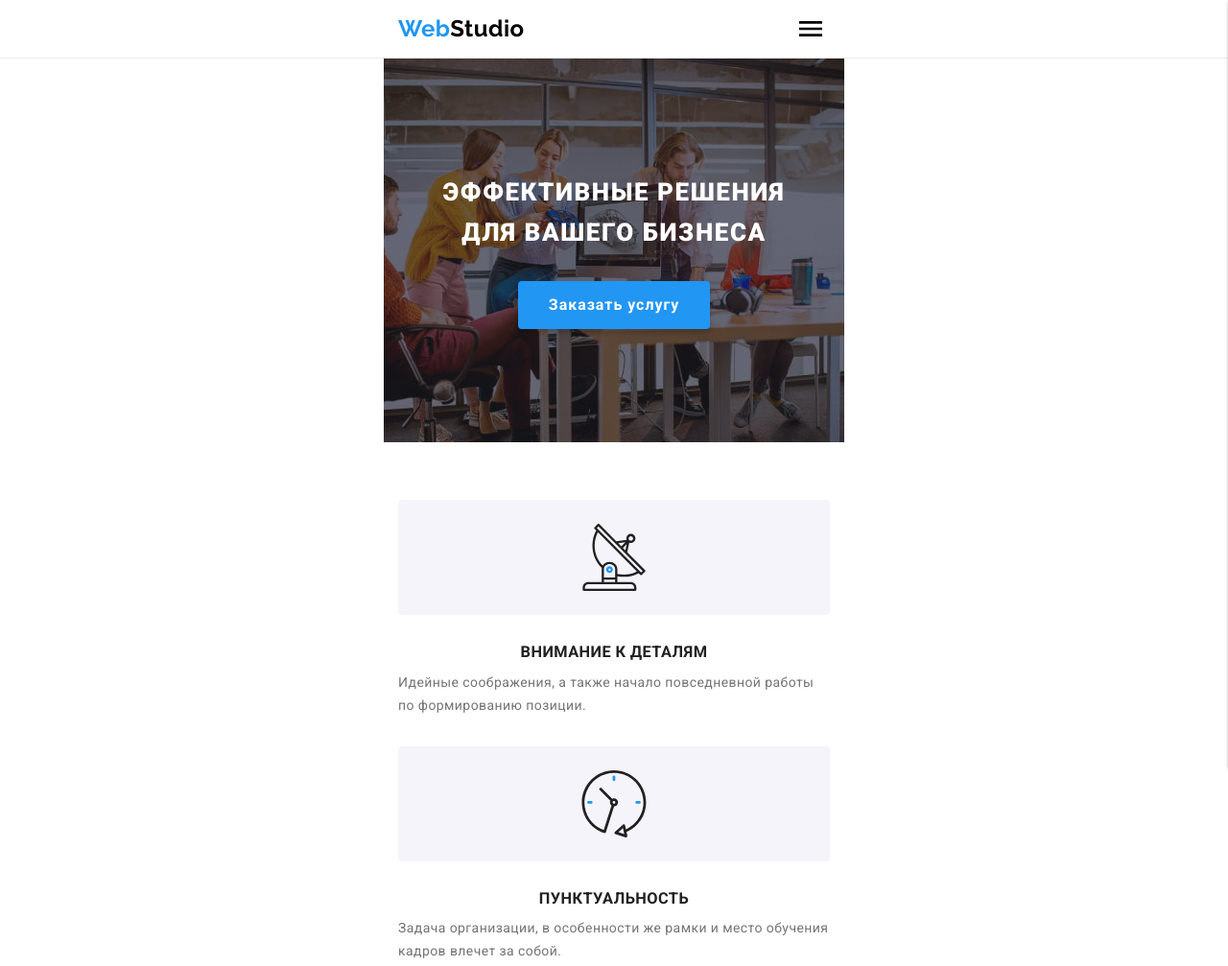
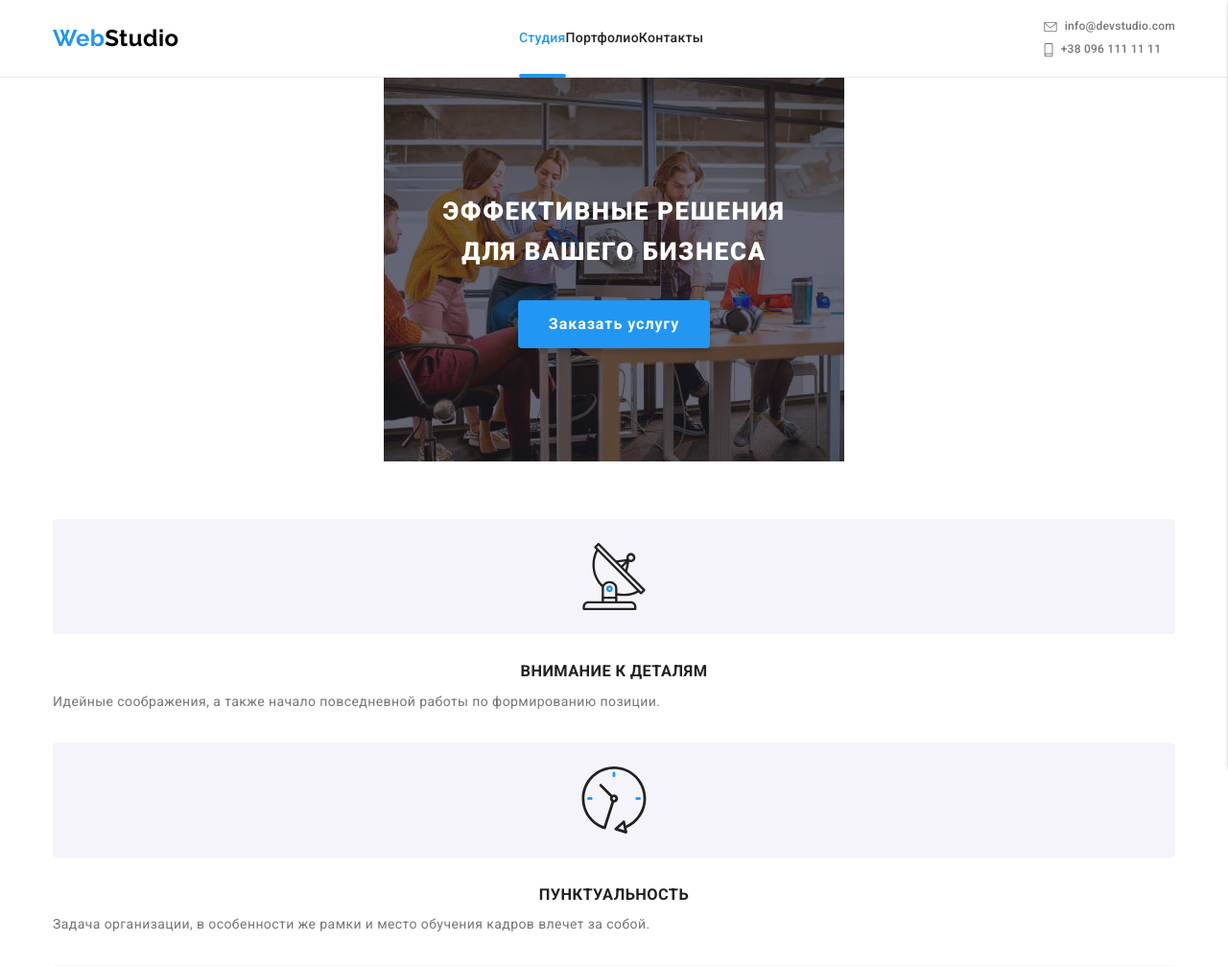
Before and after one commit to kristina-salnyk/web-studio, a plain HTML site: page index.html in a window 1280 px wide. Shown: the top 1007 px of the page at 96% size. Drawn offline with Linux system fonts and the light colour scheme.

Commit message:
Edited styles

```diff
--- a/index.html
+++ b/index.html
@@ -15,19 +15,13 @@
   <body>
     <!-- Header -->
     <header class="page-header">
-      <div class="container container--centered page-header__container">
-        <!-- Navigation -->
-        <nav class="nav">
+      <div class="container page-header__container container--centered">
         <a class="logo" href="./index.html"
           >Web<span class="logo__text logo__text--black">Studio</span>
         </a>
 
-          <button class="nav__btn nav__btn--open" type="button" data-menu-open>
-            <svg class="nav__icon" width="24" height="16">
-              <use href="./images/icons.svg#menu"></use>
-            </svg>
-          </button>
-
+        <!-- Navigation -->
+        <nav class="nav">
           <!-- Pages -->
           <ul class="pages nav__pages">
             <li class="pages__item">
@@ -42,11 +36,17 @@
           </ul>
         </nav>
 
+        <button class="page-header__btn page-header__btn--open" type="button" data-menu-open>
+          <svg class="page-header__icon" width="24" height="16">
+            <use href="./images/icons.svg#menu"></use>
+          </svg>
+        </button>
+
         <!--Connection -->
         <ul class="connection page-header__connection">
           <li class="connection__item">
             <a class="link connection__link" href="mailto:info@devstudio.com">
-              <svg class="connection__icon" width="16" height="12">
+              <svg class="connection__icon connection__icon--envelope">
                 <use href="./images/icons.svg#envelope"></use>
               </svg>
               info@devstudio.com
@@ -54,7 +54,7 @@
           </li>
           <li class="connection__item">
             <a class="link connection__link" href="tel:+380961111111">
-              <svg class="connection__icon" width="10" height="16">
+              <svg class="connection__icon connection__icon--smartphone">
                 <use href="./images/icons.svg#smartphone"></use>
               </svg>
               +38 096 111 11 11
@@ -521,11 +521,28 @@
 
     <!-- Mobile Nav -->
     <div class="mobile-menu mobile-menu--is-hidden" data-menu>
+      <div class="container container--centered">
         <button class="mobile-menu__btn mobile-menu__btn--close" data-menu-close>
           <svg class="mobile-menu__icon" width="18" height="18">
             <use href="./images/icons.svg#close"></use>
           </svg>
         </button>
+
+        <!-- Pages -->
+        <nav class="nav mobile-menu__nav">
+          <ul class="pages nav__pages pages--mobile">
+            <li class="pages__item">
+              <a class="link pages__link pages__link--current" href="./index.html">Студия</a>
+            </li>
+            <li class="pages__item">
+              <a class="link pages__link" href="./portfolio.html">Портфолио</a>
+            </li>
+            <li class="pages__item">
+              <a class="link pages__link" href="#">Контакты</a>
+            </li>
+          </ul>
+        </nav>
+      </div>
     </div>
 
     <!-- Backdrop -->
--- a/sass/components/_connection.scss
+++ b/sass/components/_connection.scss
@@ -1,3 +1,34 @@
 .connection {
-  display: none;
+  font-weight: 500;
+  font-size: 12px;
+  line-height: 1.14;
+  letter-spacing: 0.02em;
 }
+
+.connection__link {
+  display: flex;
+  align-items: center;
+
+  color: getTextColor('primary');
+}
+
+.connection__icon {
+  margin-right: 8px;
+  fill: currentColor;
+}
+
+.connection__item:not(:first-child) {
+  padding-top: 10px;
+}
+
+.connection__icon {
+  &--envelope {
+    width: 14px;
+    height: 10px;
+  }
+
+  &--smartphone {
+    width: 10px;
+    height: 14px;
+  }
+}
--- a/sass/components/_container.scss
+++ b/sass/components/_container.scss
@@ -1,9 +1,25 @@
 .container {
   @include setXPadding(15px);
-
-  max-width: 480px;
 
   &--centered {
     @extend %x-margin-centered;
   }
+
+  @include setForMobile {
+    max-width: map-get($breakpoints, 'mobile');
+  }
+
+  @include setForTablet {
+    max-width: map-get($breakpoints, 'tablet');
+  }
+
+  @include setForDesktop {
+    max-width: map-get($breakpoints, 'desktop');
+  }
 }
+
+.page-header__container {
+  display: flex;
+  align-items: center;
+  justify-content: space-between;
+}
--- a/sass/components/_mobile-menu.scss
+++ b/sass/components/_mobile-menu.scss
@@ -1,4 +1,5 @@
 .mobile-menu {
+  @extend %x-margin-centered;
   padding: 48px 40px;
 
   position: fixed;
--- a/sass/components/_nav.scss
+++ b/sass/components/_nav.scss
@@ -1,23 +1,5 @@
 .nav {
-  @include setYPadding(10px);
+  display: block;
 
-  @extend %flex-space-between;
+  max-width: 294px;
 }
-
-.nav__btn {
-  &--open {
-    padding: 12px 8px;
-
-    border: none;
-    background-color: transparent;
-
-    &:hover,
-    &:focus {
-      color: getAccentColor('primary');
-    }
-  }
-}
-
-.nav__icon {
-  fill: currentColor;
-}
--- a/sass/components/_page-header.scss
+++ b/sass/components/_page-header.scss
@@ -1,5 +1,30 @@
 .page-header {
   border-bottom: 1px solid getBorderColor('header');
-
   background-color: getBgrColor('primary');
 }
+
+.page-header__btn {
+  &--open {
+    padding: 22px 8px;
+
+    border: none;
+    background-color: transparent;
+
+    &:hover,
+    &:focus {
+      color: getAccentColor('primary');
+    }
+
+    @include setForTabletAndDesktop {
+      display: none;
+    }
+  }
+}
+
+.page-header__icon {
+  fill: currentColor;
+}
+
+.page-header__navigation {
+  max-width: 294px;
+}
--- a/sass/components/_pages.scss
+++ b/sass/components/_pages.scss
@@ -1,3 +1,49 @@
 .pages {
-  display: none;
+  display: flex;
+  justify-content: space-between;
+
+  font-weight: 500;
+  line-height: 1.14;
+  letter-spacing: 0.02em;
+
+  @include setForMobile {
+    display: none;
+  }
 }
+
+.pages__item {
+  margin-left: auto;
+  margin-right: auto;
+}
+
+.pages__link {
+  @include setYPadding(32px);
+
+  display: block;
+
+  color: getTextColor('title');
+
+  &--current {
+    position: relative;
+    color: getAccentColor('primary');
+
+    &::after {
+      content: '';
+
+      position: absolute;
+      left: 0;
+      bottom: -1px;
+
+      width: 100%;
+
+      border: 2px solid getAccentColor('primary');
+      border-radius: 2px;
+
+      background-color: getAccentColor('primary');
+    }
+  }
+}
+
+.nav__pages {
+  margin-left: auto;
+}
--- a/sass/components/_section.scss
+++ b/sass/components/_section.scss
@@ -1,5 +1,6 @@
 .section {
   @include setYPadding(60px);
+  @extend %x-margin-centered;
 
   &--padding-top {
     padding-top: 0;
@@ -14,7 +15,6 @@
   }
 
   &--hero {
-    @extend %x-margin-centered;
     @include setYPadding(118px);
 
     max-width: 480px;
--- a/sass/utils/_variables.scss
+++ b/sass/utils/_variables.scss
@@ -2,6 +2,12 @@ $transition-timing-function: cubic-bezier(0.4, 0, 0.2, 1);
 
 $primary-font: 'Roboto';
 $logo-font: 'Raleway', 'Geneva', 'Arial', sans-serif;
+
+$breakpoints: (
+  'mobile': 480px,
+  'tablet': 768px,
+  'desktop': 1200px,
+);
 
 $text-colors: (
   'primary': #757575,
@@ -53,6 +59,10 @@ $shadow-colors: (
   'alpha-2': rgba(0, 0, 0, 0.2),
 );
 
+@function getBreakpoint($key) {
+  @return map-get($breakpoints, $key);
+}
+
 @function getBgrColor($key) {
   @return map-get($bgr-colors, $key);
 }
```
Also changed, not shown: css/main.css, css/main.min.css, 2 other files. Lines whose indentation alone changed are shown as unchanged.
